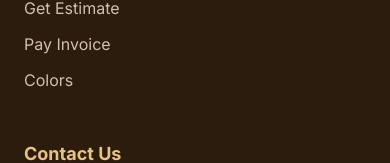
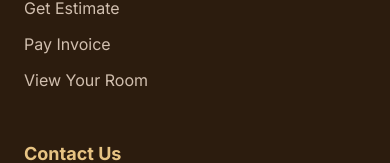
Before and after one commit to bigbenny1231/udebrock-website, a Next.js app: page / in a window 390 px wide. Shown: the part 10927-11090 px from the top of the page. Built offline with nearby package versions, Linux system fonts and the light colour scheme; no server answers.

Commit message:
Fix mobile Colors link scrolling and rename to 'View Your Room' in nav and footer

```diff
--- a/components/Navigation.tsx
+++ b/components/Navigation.tsx
@@ -7,7 +7,7 @@ import { Menu, X, Phone } from "lucide-react";
 
 const navLinks = [
   { label: "Services", href: "#services" },
-  { label: "Colors", href: "#explore-colors" },
+  { label: "View Your Room", href: "#explore-colors" },
   { label: "Reviews", href: "#testimonials" },
   { label: "Pay Invoice", href: "#payment" },
   { label: "Contact", href: "#contact" },
@@ -29,6 +29,9 @@ export default function Navigation() {
     e.preventDefault();
     setIsMobileMenuOpen(false); // Close mobile menu if open
     const targetIdClean = targetId.replace('#', '');
+
+    // Small delay to ensure DOM is ready, especially for mobile menu
+    setTimeout(() => {
       const element = document.getElementById(targetIdClean);
       if (element) {
         window.scrollTo({
@@ -36,6 +39,7 @@ export default function Navigation() {
           behavior: 'smooth',
         });
       }
+    }, 100);
   };
 
   return (
--- a/components/sections/Footer.tsx
+++ b/components/sections/Footer.tsx
@@ -14,7 +14,7 @@ const quickLinks = [
   { name: "Reviews", href: "#testimonials" },
   { name: "Get Estimate", href: "#contact" },
   { name: "Pay Invoice", href: "#payment" },
-  { name: "Colors", href: "#colors" },
+  { name: "View Your Room", href: "#explore-colors" },
 ];
 
 export default function Footer() {
```
Lines whose indentation alone changed are shown as unchanged.
